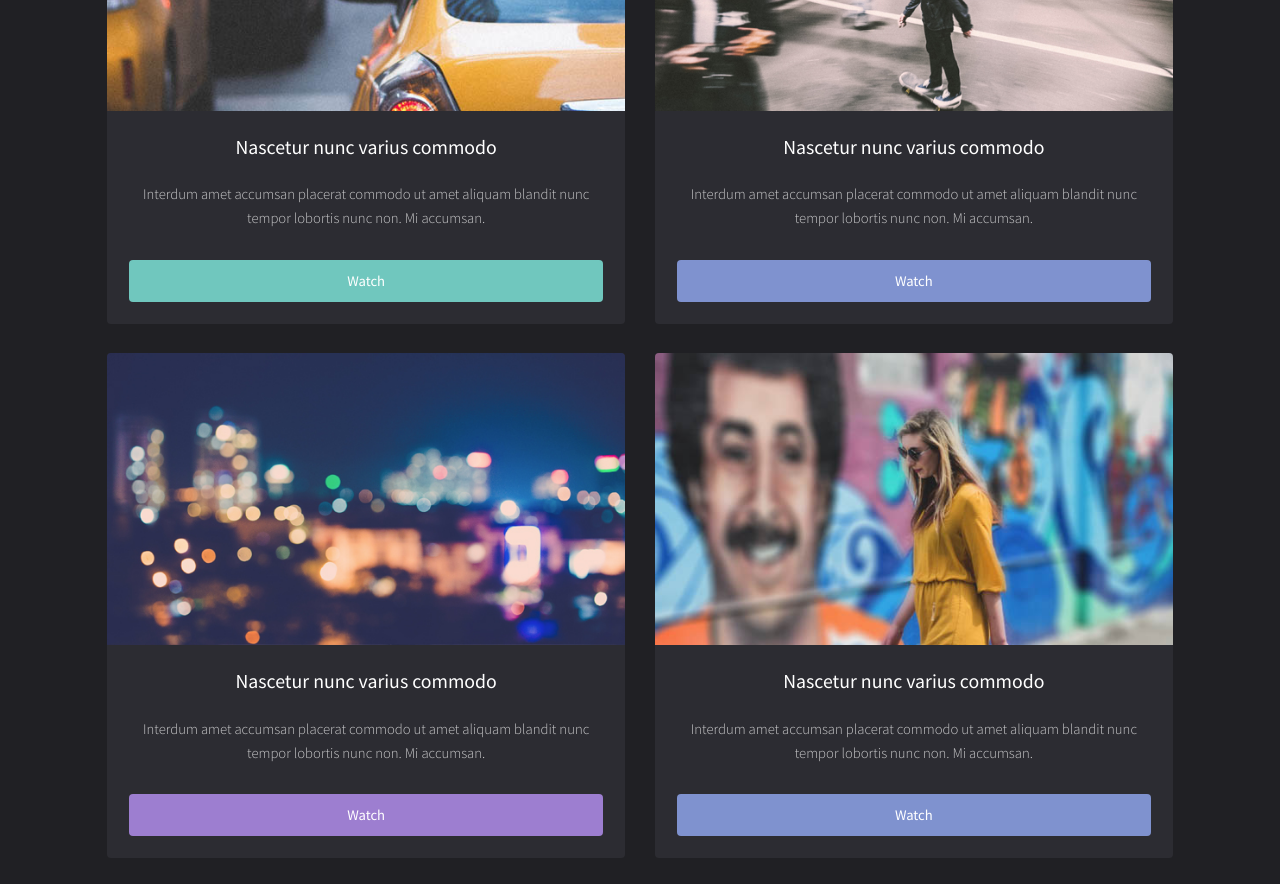
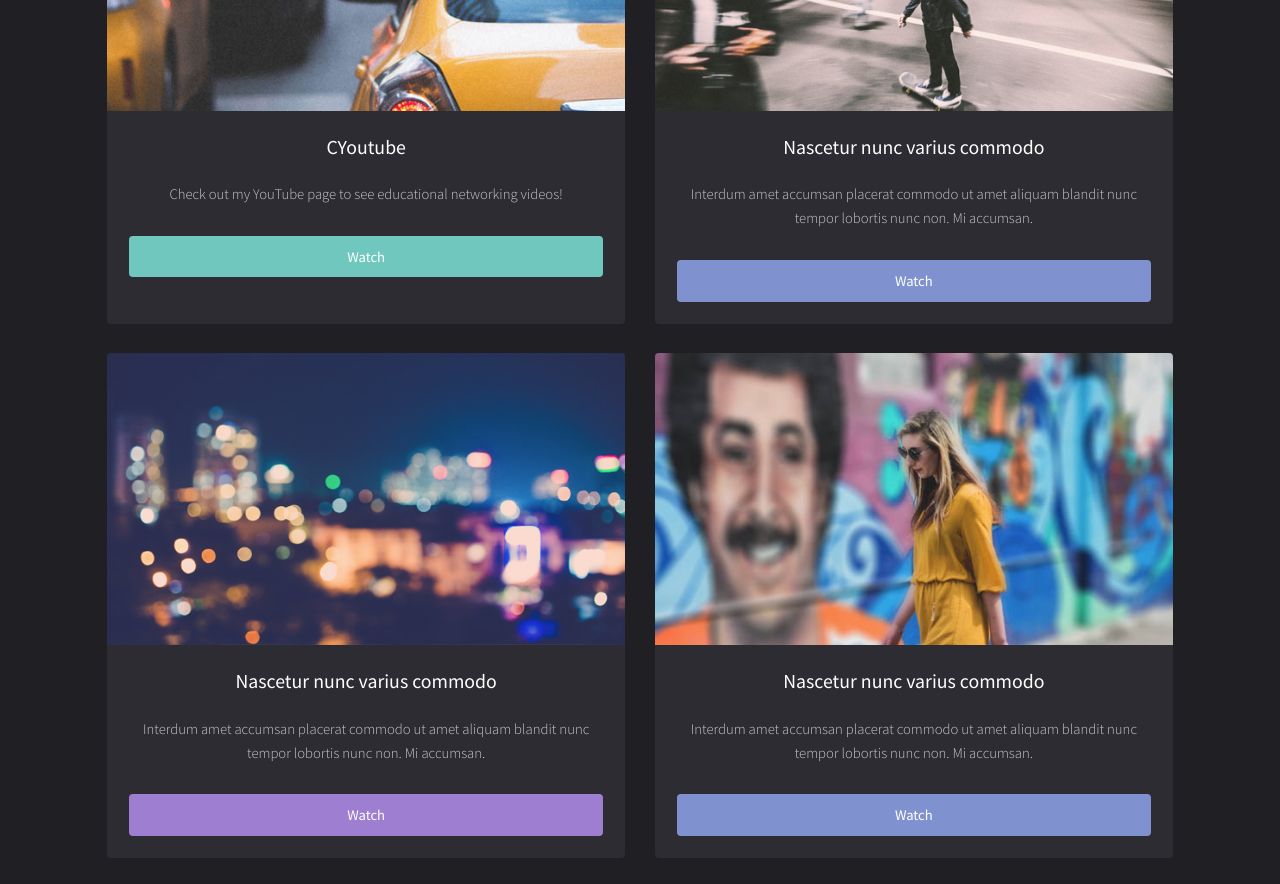
Before and after one commit to HVictorious/gutterballs-website, a plain HTML site: page index.html in a window 1280 px wide. Shown: the part 800-1684 px from the top of the page. Drawn offline with Linux system fonts and the light colour scheme.

Commit message:
index.html

```diff
--- a/index.html
+++ b/index.html
@@ -26,9 +26,9 @@
 							<div class="box">
 								<a href="https://youtu.be/s6zR2T9vn2c" class="image fit"><img src="images/pic01.jpg" alt="" width="600" height="338"></a>
 								<div class="inner">
-									<h3>Nascetur nunc varius commodo</h3>
-									<p>Interdum amet accumsan placerat commodo ut amet aliquam blandit nunc tempor lobortis nunc non. Mi accumsan.</p>
-									<a href="https://youtu.be/s6zR2T9vn2c" class="button fit" data-poptrox="youtube,800x400">Watch</a>
+									<h3>CYoutube</h3>
+									<p>Check out my YouTube page to see educational networking videos!</p>
+									<a href="https://www.youtube.com/@NetworkChuck" class="button fit" data-poptrox="youtube,800x400">Watch</a>
 								</div>
 							</div>
 
```
